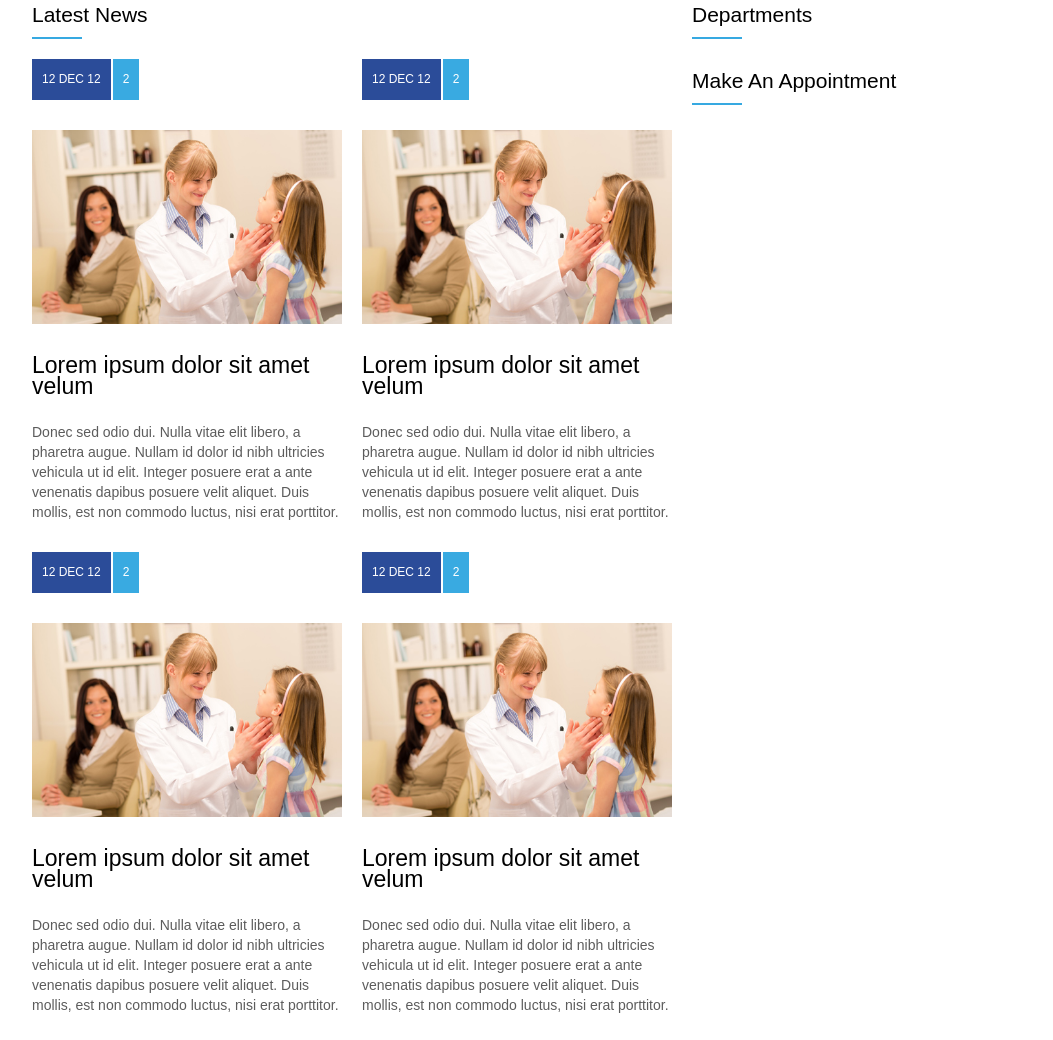
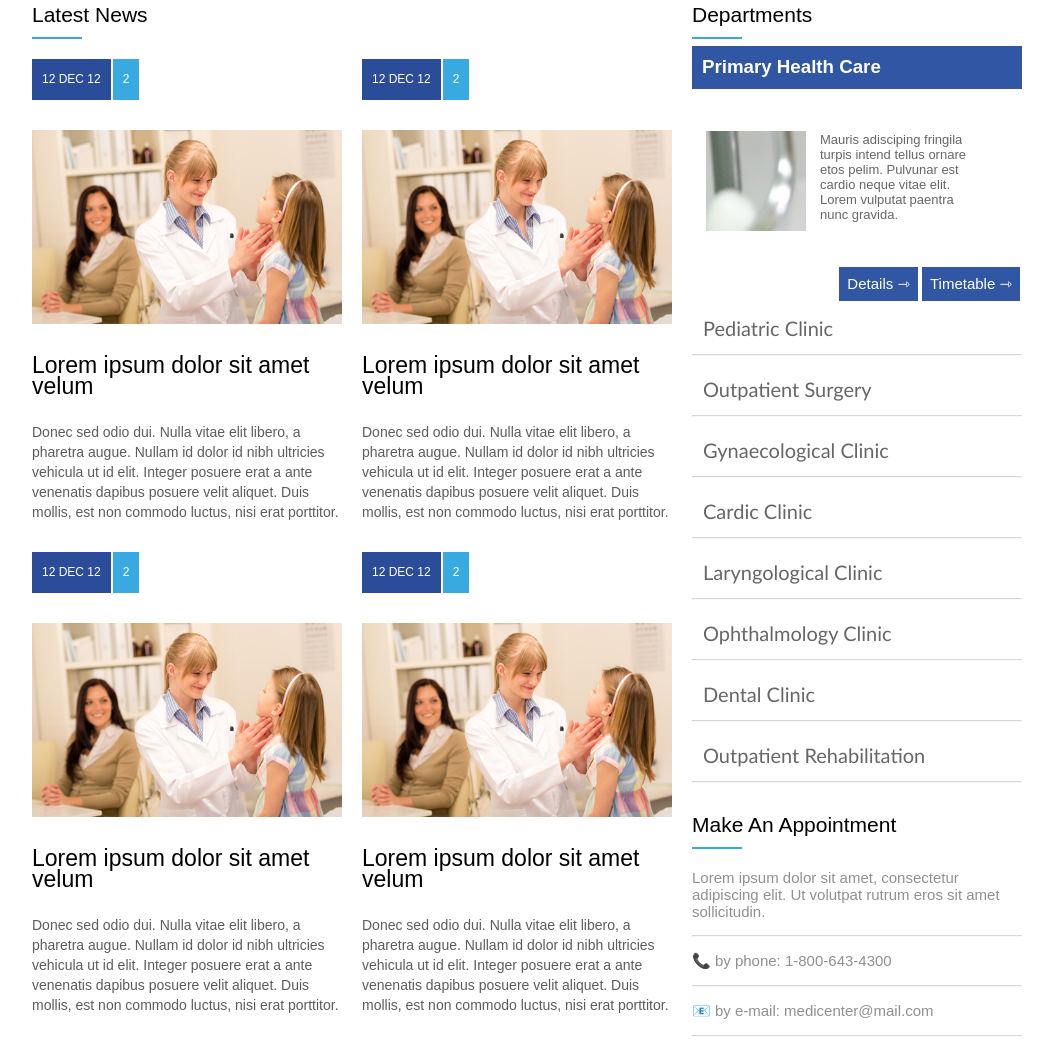
Before and after one commit to thaisalmeida29/site-medicenter, a plain HTML site: page index.html in a window 1280 px wide. Shown: the part 797-1837 px from the top of the page, without its empty margins (113-1166 px from the left). Drawn offline with Linux system fonts and the light colour scheme.

Commit message:
Aside pronto

```diff
--- a/assets/css/template.css
+++ b/assets/css/template.css
@@ -204,13 +204,14 @@ span {
 }
 
 #geral section {
-    flex: 2
+    flex: 2;
 }
+
 
 #geral aside {
     flex: 1;
+    padding-bottom: 50px;
 }
-
 .widget_title {
     margin-top: 30px;
     margin-bottom: 20px;
@@ -289,6 +290,69 @@ article .news_resume {
     margin-bottom: 30px;
 }
 
+.widget_departments h3 {
+    color: #FFFFFF;
+    background-color: #3156a3;
+    border-bottom: 1px solid #3156A3;
+    background: #3156A3;
+    padding: 10px 10px;
+    margin-top: -13px;
+
+
+}
+
+.list1 img {
+    width: 100px;
+    float: left;
+    margin: 14px;
+}
+.list1 p {
+    color: #666;
+    margin: 28px;
+    padding: 15px;
+    font-size: 13px;
+    flex-wrap: wrap;
+}
+
+
+.icone_item,
+.icone_item1 {
+    background-color: #3156A3;
+    float: right;
+    text-decoration: none;
+    color: #FFFFFF;
+    font-size: 15px;
+    margin: 2px;
+    padding: 8px;
+}
+.list_menu1 li {
+    color: #666666;
+    font-size: 20px;
+    padding-top: 10px;
+    list-style: none;
+    line-height: 150%;
+    font-family: 'Gill Sans', 'Gill Sans MT', Calibri, 'Trebuchet MS', sans-serif;
+    font-weight: normal;
+
+}
+
+.list_menu1 hr {
+    color: #727272;
+    opacity: 0.4;
+    margin-top: 0%;
+    padding-top: 0%;
+
+}
+.widget_body_make {
+    font-size: 15px;
+    color: #909090;
+}
+.widget_body_make hr {
+    color: #727272;
+    opacity: 0.4;
+    margin-top: 0%;
+    padding-top: 0%;
+}
 footer {
     background-color: #1e1e1e;
     display: flex;
--- a/index.html
+++ b/index.html
@@ -191,22 +191,67 @@
                 </div>
 
             </section>
+
             <aside>
                 <div class="widget">
                     <div class="widget_title">
                         <div class="widget_title_text">Departments</div>
                         <div class="widget_title_bar"></div>
                     </div>
-                    <div class="widget_body">
+                    <div class="widget_departments">
+
+
+                        <h3>Primary Health Care</h3>
+                        <div class="list">
+                            <div class="list1">
+                                <img src="assets/images/image_08.jpg" alt=".">
+                                <p>Mauris adisciping fringila turpis intend tellus ornare etos pelim.
+                                    Pulvunar est cardio neque vitae elit. Lorem vulputat paentra nunc gravida.</p>
+                            </div>
+                            <div class="iconeitem">
+                                <a class="icone_item"
+                                    href="https://quanticalabs.com/Medicenter/Template/?page=timetable#primary-health-care"
+                                    title="Timetable">Timetable ⇾</a>
+                            </div>
+                            <div class="iconeitem1">
+                                <a class="icone_item1"
+                                    href="https://quanticalabs.com/Medicenter/Template/?page=departments#primary-health-care"
+                                    title="Details">Details ⇾</a>
+                            </div>
 
                         </div>
+                        <div class="list_menu1">
+                            <li class="menu_options1">Pediatric Clinic</li>
+                            <hr>
+                            <li class="menu_options1"> Outpatient Surgery</li>
+                            <hr>
+                            <li class="menu_options1">Gynaecological Clinic</li>
+                            <hr>
+                            <li class="menu_options1">Cardic Clinic</li>
+                            <hr>
+                            <li class="menu_options1">Laryngological Clinic</li>
+                            <hr>
+                            <li class="menu_options1">Ophthalmology Clinic</li>
+                            <hr>
+                            <li class="menu_options1">Dental Clinic</li>
+                            <hr>
+                            <li class="menu_options1">Outpatient Rehabilitation</li>
+                            <hr>
                         </div>
+
                         <div class="widget">
                             <div class="widget_title">
                                 <div class="widget_title_text">Make An Appointment</div>
                                 <div class="widget_title_bar"></div>
                             </div>
-                    <div class="widget_body">
+                            <div class="widget_body_make">
+                                <p>Lorem ipsum dolor sit amet, consectetur adipiscing elit.
+                                    Ut volutpat rutrum eros sit amet sollicitudin.</p>
+                                <hr>
+                                <p> 📞 by phone: 1-800-643-4300</p>
+                                <hr>
+                                <p> 📧 by e-mail: medicenter@mail.com</p>
+                                <hr>
                             </div>
                         </div>
             </aside>
@@ -261,17 +306,20 @@
                         <div class="social_midia">
                             <ul class="social">
                                 <li>
-                                <a class="social_icon Facebook" href="https://www.facebook.com/QuanticaLabs" title target="_blank">
+                                    <a class="social_icon Facebook" href="https://www.facebook.com/QuanticaLabs" title
+                                        target="_blank">
                                         <img src="assets/images/face.png" alt="">
                                     </a>
                                 </li>
                                 <li>
-                                <a class="social_icon Instagram" href="https://www.instagram.com/thais_almeida_2910/" title target="_blank">
+                                    <a class="social_icon Instagram"
+                                        href="https://www.instagram.com/thais_almeida_2910/" title target="_blank">
                                         <img src="assets/images/insta.png" alt="">
                                     </a>
                                 </li>
                                 <li>
-                                <a class="social_icon Twitter" href="https://twitter.com/twitterbrasil" title target="_blank">
+                                    <a class="social_icon Twitter" href="https://twitter.com/twitterbrasil" title
+                                        target="_blank">
                                         <img src="assets/images/twiter.png" alt="">
                                     </a>
                                 </li>
@@ -322,7 +370,8 @@
                         </div>
                         <div class="icon1">
                             <a href="#">⇾ We proudly present SwimAcademy WordPress
-                                Theme t.co/7bomogbu6s, dedicated to swimming schools and trainers… t.co/bFqiw4AY6w</a><br>
+                                Theme t.co/7bomogbu6s, dedicated to swimming schools and trainers…
+                                t.co/bFqiw4AY6w</a><br>
                             <abbr title="29 may 2012" class="timeago">3 months ago</abbr>
                         </div>
                     </div>
```
Also changed, not shown: assets/images/image_08.jpg (added). Lines whose indentation alone changed are shown as unchanged.
